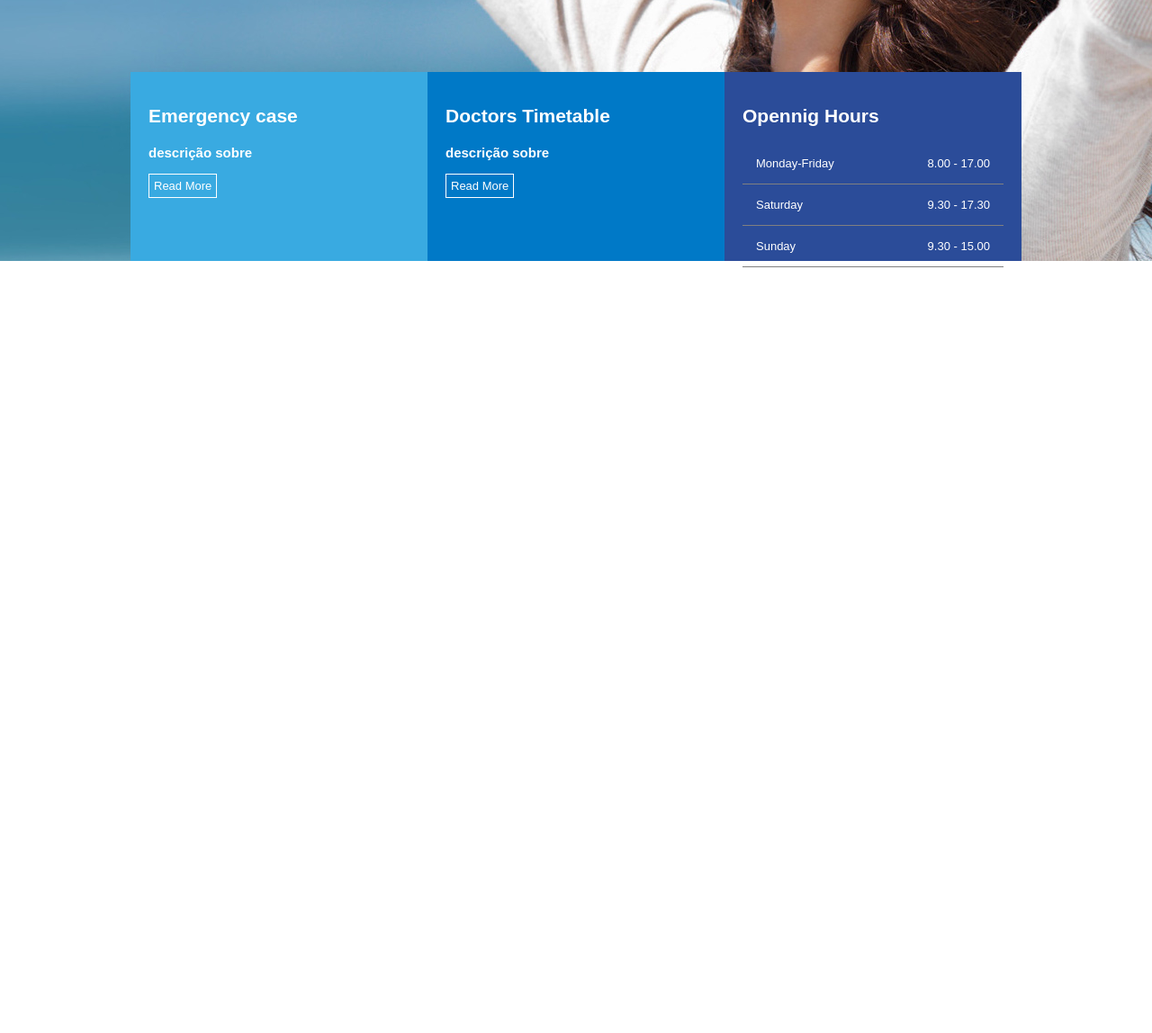
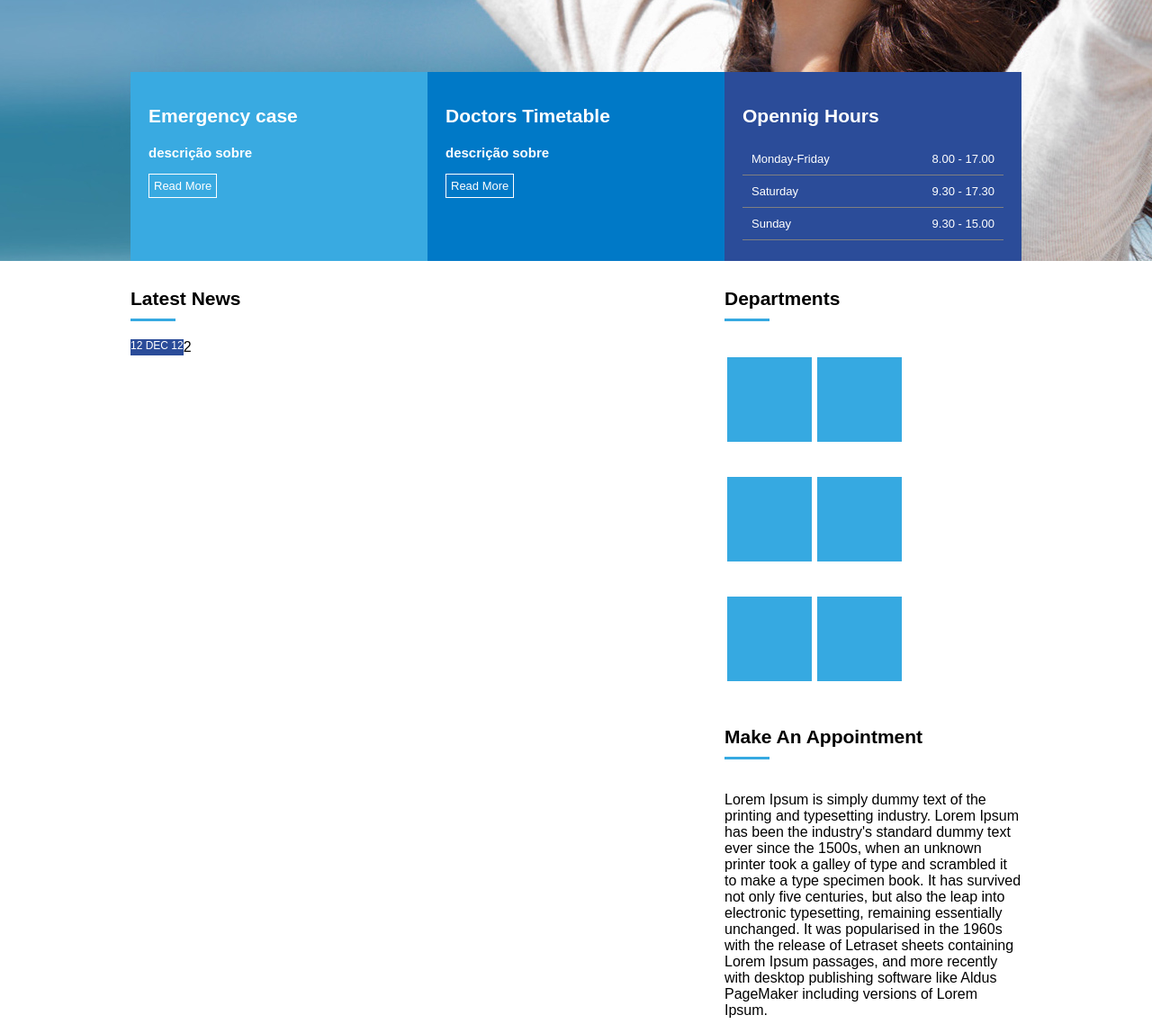
Before and after one commit to aureliodeboa/Medcenter, a plain HTML site: page index.html in a window 1280 px wide. Shown: the part 500-1648 px from the top of the page at 90% size. Before the commit the page ends 800 px from the top, so only its background shows below. Drawn offline with Linux system fonts and the light colour scheme.

Commit message:
adiciona noticias

```diff
--- a/assets/css/style.css
+++ b/assets/css/style.css
@@ -136,8 +136,67 @@ nav .active a, a:hover {
 }
 .banner3 div{
     flex-direction: row;
-    padding: 10px;
+    padding: 5px;
     border-bottom: white;
 
 
 }
+
+#geral{
+    display: flex;
+    justify-content: center;
+}
+#geral section{
+    flex: 2;
+}
+#geral aside{
+    flex: 1;
+
+}
+.widget_title{
+    margin-top: 30px;
+    margin-bottom: 20px;
+}
+.widget_title_text{
+    color: #000;
+    font-size:21px ;
+    font-weight: bold;
+}
+.widget_title_bar{
+    width: 50px;
+    height: 3px;
+    background-color: #36a9e1;
+    margin-top: 10px;
+
+}
+.widget_body {
+    display: flex;
+
+
+}
+.widget_body_div{
+    height: 400px;
+    width: 200px;
+    flex-wrap: wrap;
+    display: flex;
+    align-items: center;
+    justify-content: space-around;
+
+}
+.square{
+    padding: 7px;
+    height: 80px;
+    width: 80px;
+    border: 1px solid white;
+    background-color: #36a9e1;
+}
+article .news_data{
+    display: flex;
+
+}
+article .news_posted_at{
+    background-color: #2b4c99;
+    color: #fff;
+    font-size: 12px;
+
+}
--- a/index.html
+++ b/index.html
@@ -62,6 +62,58 @@
     </div>
 </section>
 
+<section id="geral">
+    <div class="container">
+        <section>
+            <div class="wiget">
+                <div class="widget_title">
+                    <div class="widget_title_text">Latest News</div>
+                    <div class="widget_title_bar"></div>
+                </div>
+                <div class="widget_body">
+                    <article>
+                        <div class="news_data">
+                            <div class="news_posted_at">12 DEC 12</div>
+                            <div class="news_coments">2</div>
+
+                        </div>
+                    </article>
+                </div>
+            </div>
+        </section>
+        <aside>
+            <div class="wiget">
+                <div class="widget_title">
+                    <div class="widget_title_text">Departments</div>
+                    <div class="widget_title_bar"></div>
+                </div>
+                <div class="widget_body_div">
+                    <div class="square"></div>
+                    <div class="square"></div>
+                    <div class="square"></div>
+                    <div class="square"></div>
+                    <div class="square"></div>
+                    <div class="square"></div>
+
+                </div>
+            </div>
+            <div class="wiget">
+                <div class="widget_title">
+                    <div class="widget_title_text">Make An Appointment</div>
+                    <div class="widget_title_bar"></div>
+                </div>
+                <div class="widget_body">
+                    <p>
+                        Lorem Ipsum is simply dummy text of the printing and typesetting industry.
+                        Lorem Ipsum has been the industry's standard dummy text ever since the 1500s, when
+                        an unknown printer took a galley of type and scrambled it to make a type specimen book. It has survived not only five centuries, but also the leap into electronic typesetting, remaining essentially unchanged. It was popularised in the 1960s with the release of Letraset sheets containing Lorem Ipsum passages,
+                        and more recently with desktop publishing software like Aldus PageMaker including versions of Lorem Ipsum.
+                    </p>
+                </div>
+            </div>
+        </aside>
+    </div>
+</section>
 
 
 </body>
```
